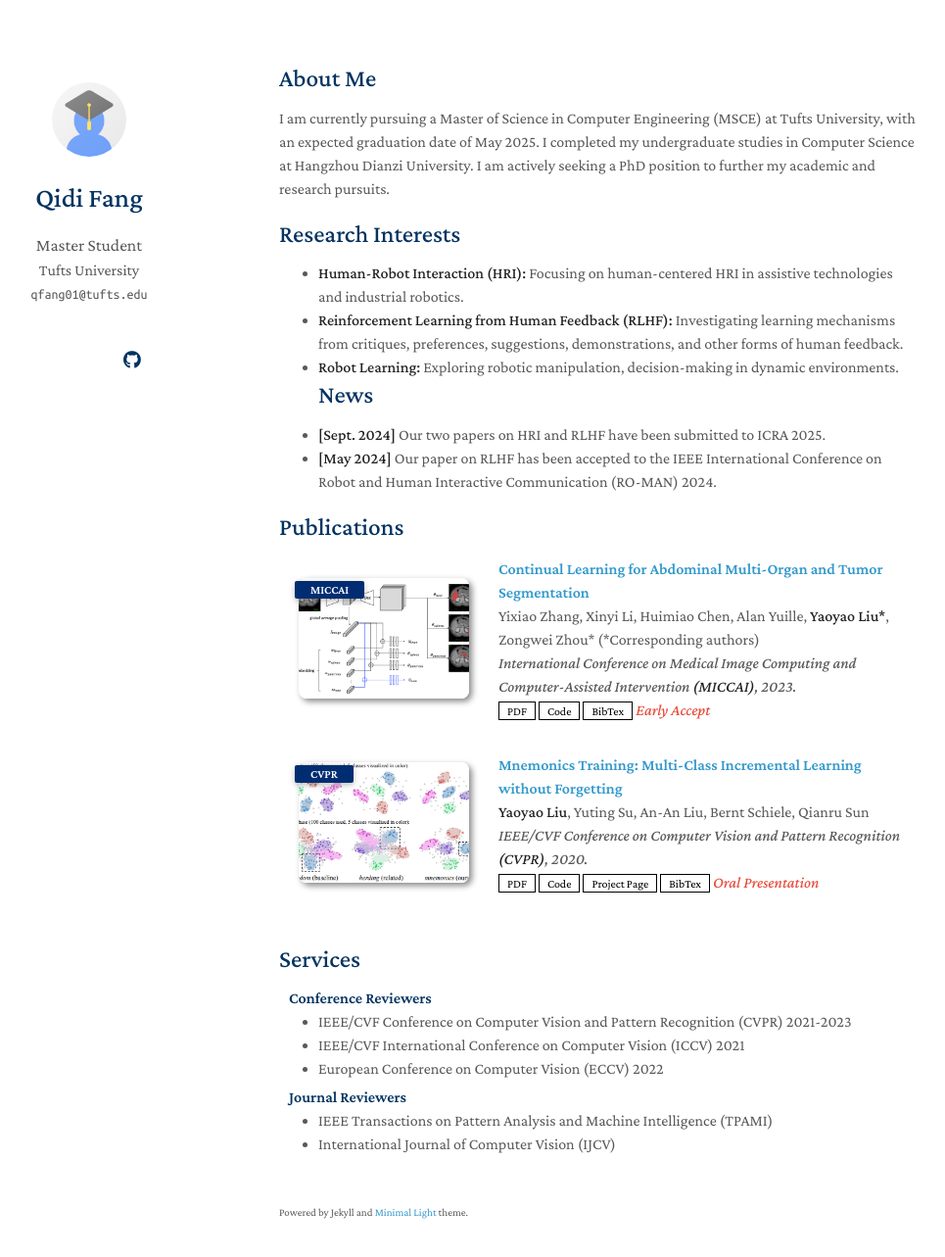
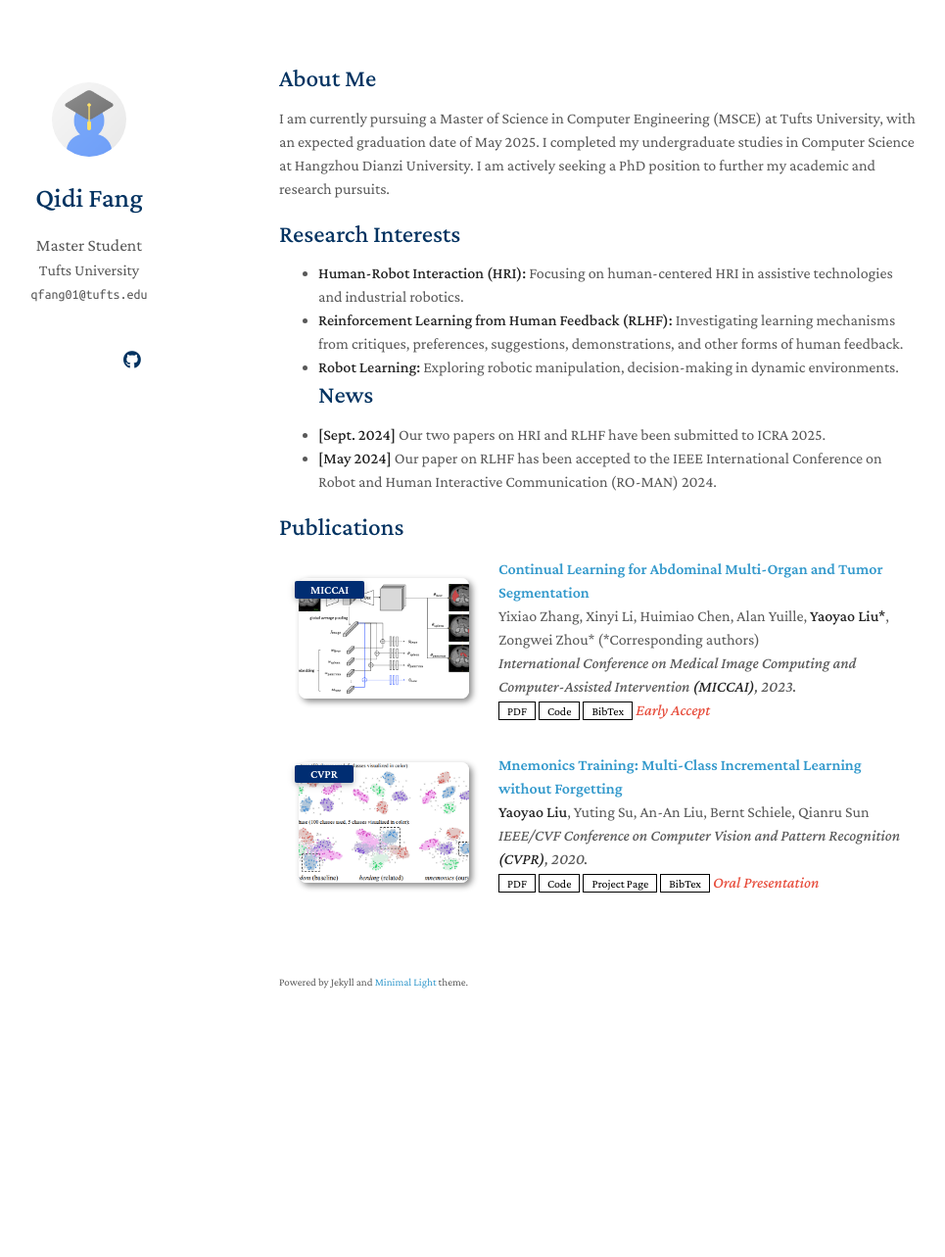
Before and after one commit to NoahF1205/qidifang.github.io, a Jekyll site: the page built from index.md, in a window 1280 px wide and 1318 px high. Shown: the top 1283 px of the window at 98% size, without its empty margins (185-1150 px from the left). Built offline with Jekyll 4.4.1, drawn with Linux system fonts in a browser that asks for light colours; a style sheet for code colours, icons or effects is not loaded; our own code applies the rules of GitHub Pages for plain Markdown files.

Commit message:
Update index.md

```diff
--- a/index.md
+++ b/index.md
@@ -18,4 +18,4 @@ I am currently pursuing a Master of Science in Computer Engineering (MSCE) at Tu
 
 {% include_relative _includes/publications.md %}
 
-{% include_relative _includes/services.md %}
+<!-- {% include_relative _includes/services.md %} -->
```
